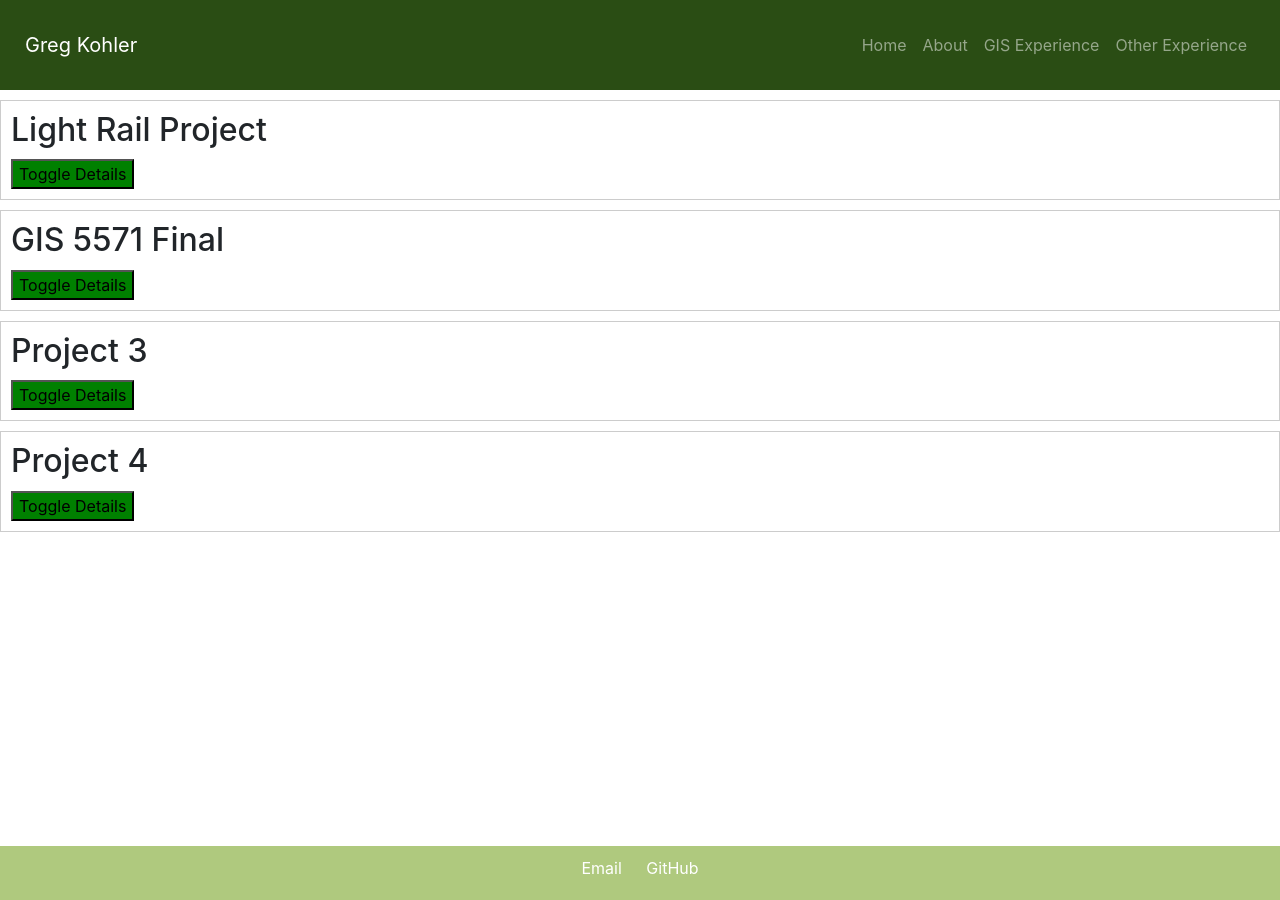
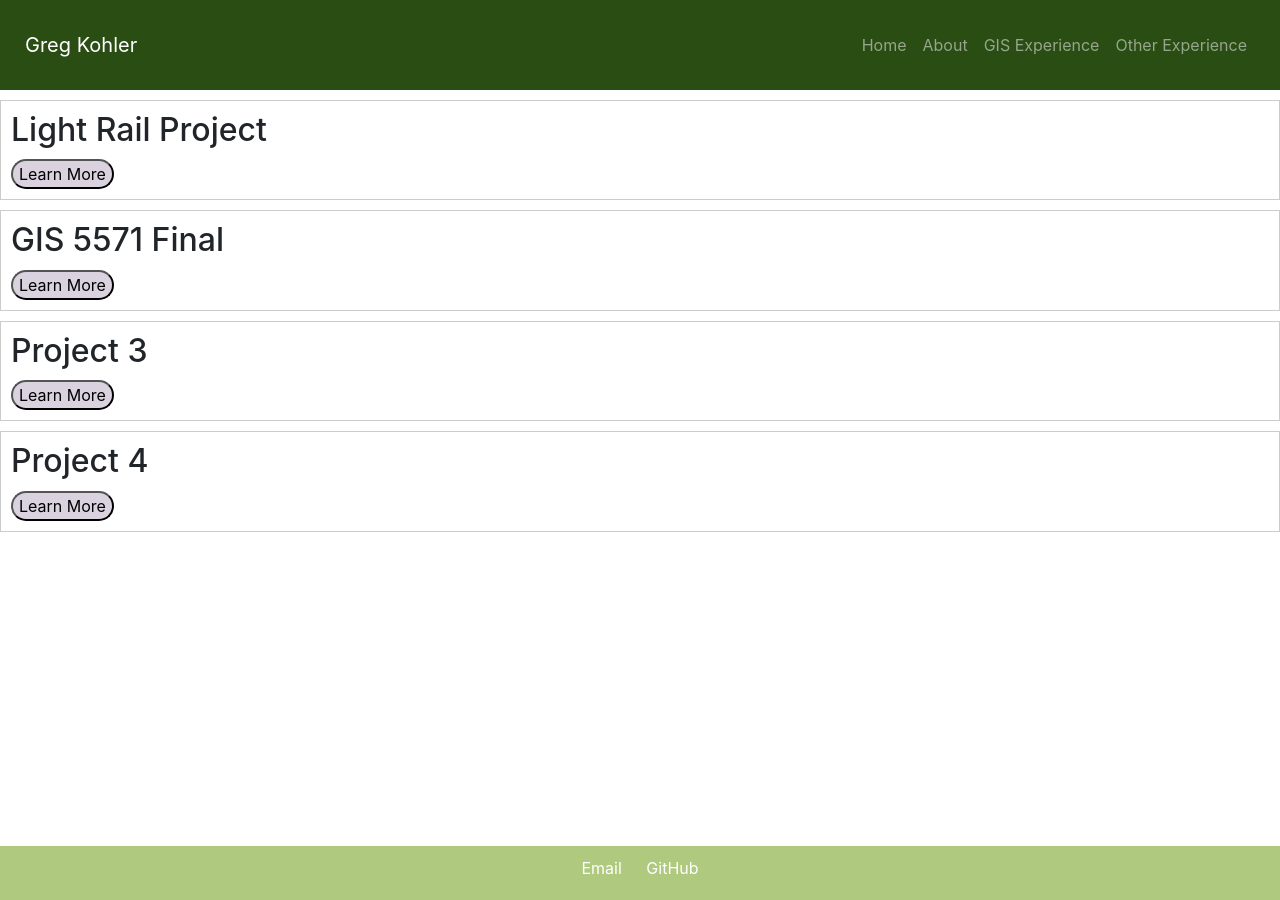
Before and after one commit to greg-kohler/myportfolio, a Jekyll site: the page built from gis.html, in a window 1280 px wide. Built offline with Jekyll 4.4.1, drawn with Linux system fonts in a browser that asks for light colours.

Commit message:
Update gis.html

```diff
--- a/gis.html
+++ b/gis.html
@@ -24,7 +24,8 @@ Title: GIS Experience - Greg Kohler
 
         .toggle-button {
             margin-top: 10px;
-            background-color: green;
+            background-color: #DBD2E0;
+            border-radius: 15px
         }
 
         .project-details {
@@ -47,7 +48,7 @@ Title: GIS Experience - Greg Kohler
     <main>
         <section class="project">
             <h2 class="project-title">Light Rail Project</h2>
-            <button class="toggle-button" onclick="toggleDetails(this)">Toggle Details</button>
+            <button class="toggle-button" onclick="toggleDetails(this)">Learn More</button>
             <div class="project-details">
                 <p>Project 1 details go here...</p>
             </div>
@@ -55,7 +56,7 @@ Title: GIS Experience - Greg Kohler
 
         <section class="project">
             <h2 class="project-title">GIS 5571 Final</h2>
-            <button class="toggle-button" onclick="toggleDetails(this)">Toggle Details</button>
+            <button class="toggle-button" onclick="toggleDetails(this)">Learn More</button>
             <div class="project-details">
                 <p>In the vast expanse of the digital age, where information flows ceaselessly and connections span continents in an instant, we find ourselves amidst a tapestry of possibilities. The convergence of technology and human ingenuity has ushered in an era of unprecedented progress, where innovation knows no bounds. From the marvels of artificial intelligence that breathe life into machines, to the boundless potential of renewable energy sources shaping a sustainable future, the horizon of human achievement stretches ever wider. In the realm of culture, diversity and inclusivity shine as guiding stars, illuminating the path towards a more harmonious global society. The power of storytelling, transcending borders and bridging generations, reminds us of our shared humanity. It is within this dynamic mosaic that we navigate the currents of change
                 </p>
@@ -64,7 +65,7 @@ Title: GIS Experience - Greg Kohler
 
         <section class="project">
             <h2 class="project-title">Project 3</h2>
-            <button class="toggle-button" onclick="toggleDetails(this)">Toggle Details</button>
+            <button class="toggle-button" onclick="toggleDetails(this)">Learn More</button>
             <div class="project-details">
                 <p>Project 3 details go here...</p>
             </div>
@@ -72,7 +73,7 @@ Title: GIS Experience - Greg Kohler
 
         <section class="project">
             <h2 class="project-title">Project 4</h2>
-            <button class="toggle-button" onclick="toggleDetails(this)">Toggle Details</button>
+            <button class="toggle-button" onclick="toggleDetails(this)">Learn More</button>
             <div class="project-details">
                 <p>Project 4 details go here...</p>
             </div>
@@ -96,7 +97,7 @@ Title: GIS Experience - Greg Kohler
                 const scrollHeight = projectDetails.scrollHeight;
                 projectDetails.style.maxHeight = scrollHeight + 'px';
                 project.classList.add('expanded');
-                button.textContent = 'Hide Details';
+                button.textContent = 'Collapse';
             }
         }
     </script>
```
